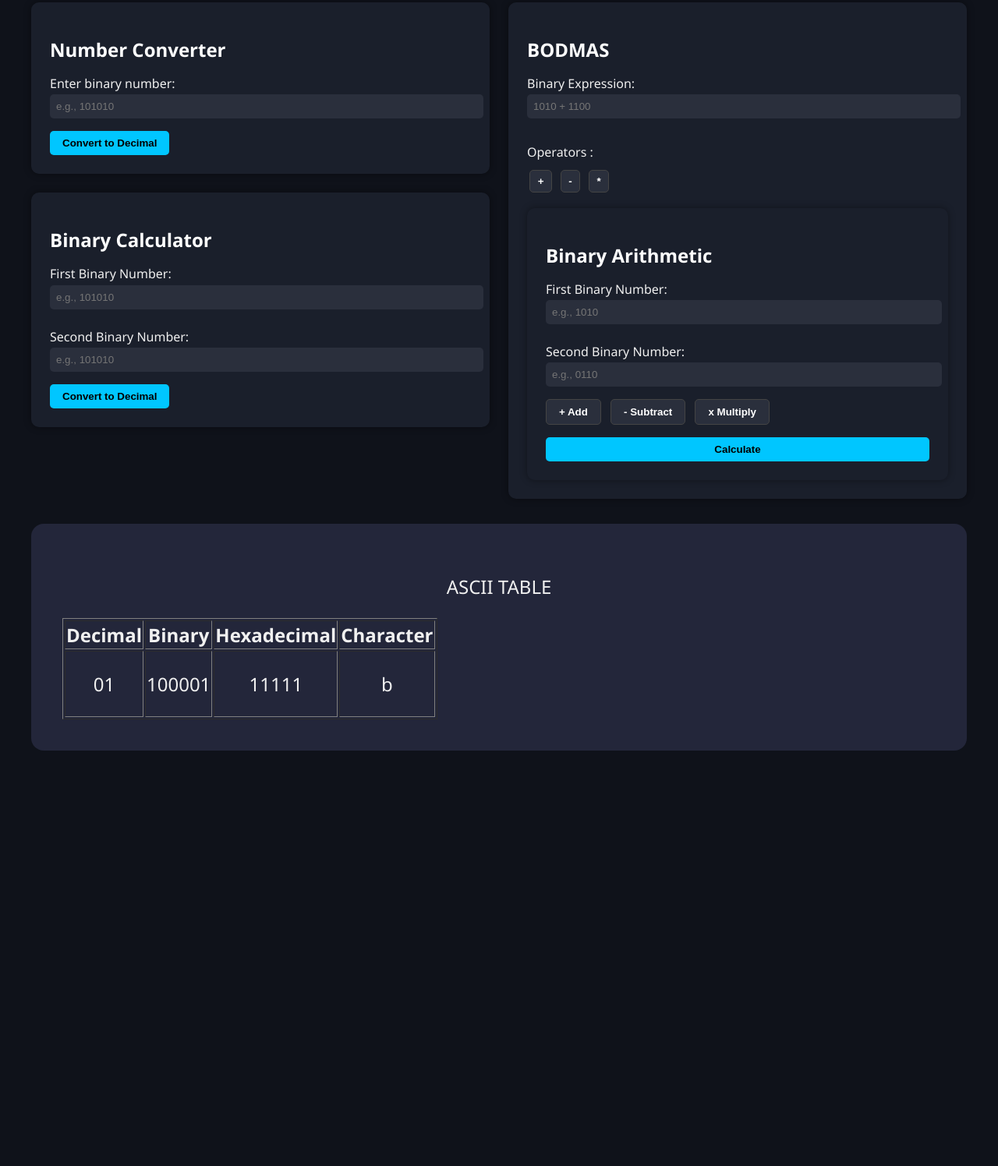
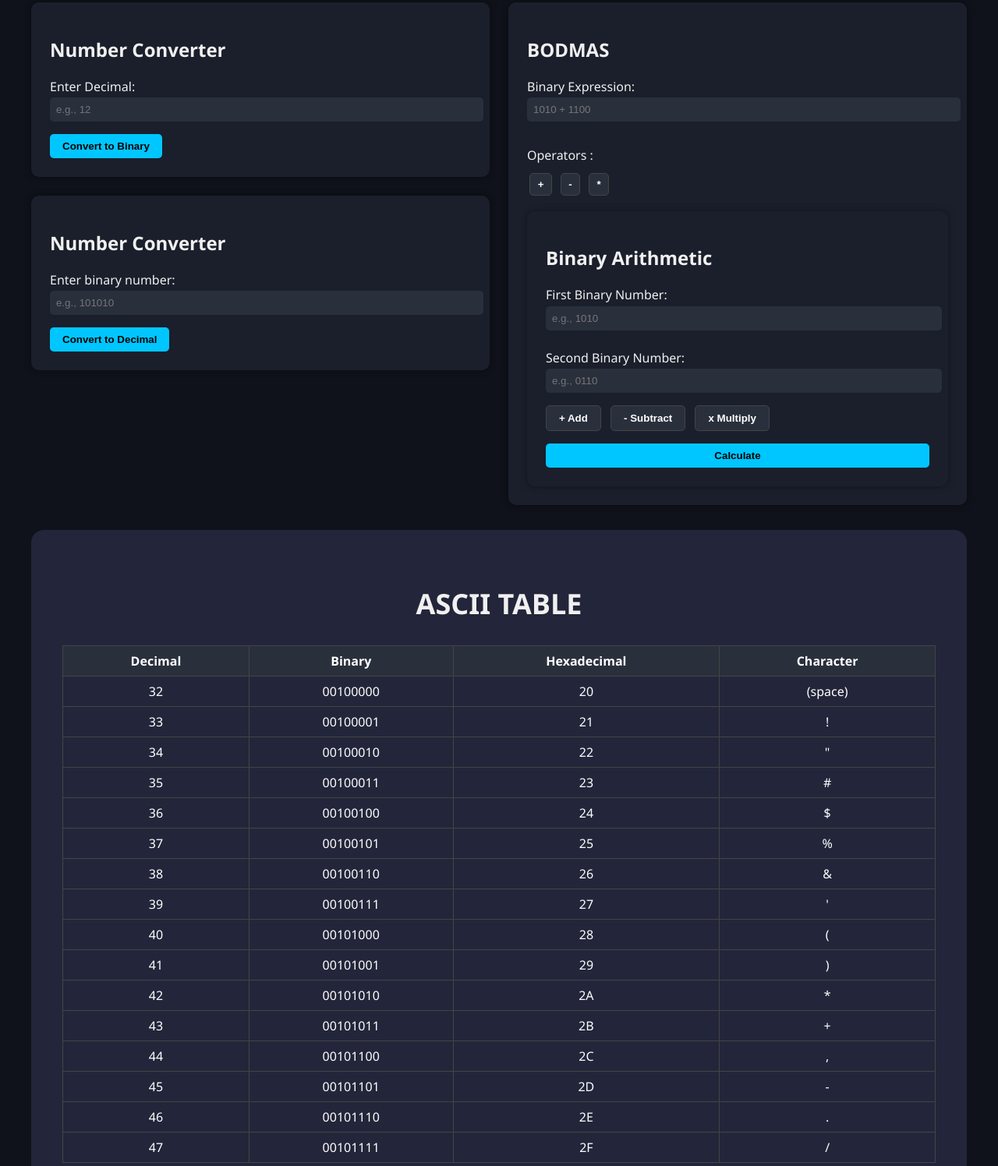
Before and after one commit to Refilwe15/Binary-decimal-conversion-codetribe, a plain HTML site: page index.html in a window 1280 px wide. Shown: the part 247-1743 px from the top of the page at 78% size. Before the commit the page ends 1262 px from the top, so only its background shows below. Drawn offline with Linux system fonts and the light colour scheme.

Commit message:
second commit

```diff
--- a/index.html
+++ b/index.html
@@ -30,22 +30,21 @@
     <div class="box">
       <section class="converter">
         <h2>Number Converter</h2>
-        <label for="binary-input">Enter binary number:</label>
-        <input id="binary-input" type="text" placeholder="e.g., 101010">
-        <button>Convert to Decimal</button>
+        <label for="binary-input">Enter Decimal:</label>
+        <input id="binary-input" type="text" placeholder="e.g., 12">
+        <button>Convert to Binary</button>
+
       </section>
     </div>
 
       <!--Binary Arithmetic-->
     <div class="box">
       <section class="converter">
-        <h2>Binary Calculator</h2>
-        <label for="first-input">First Binary Number:</label>
-        <input id="first-input" type="text" placeholder="e.g., 101010">
+        <h2>Number Converter</h2>
+        <label for="binary-input">Enter binary number:</label>
+        <input id="binary-input" type="text" placeholder="e.g., 101010">
+        <button>Convert to Decimal</button>
 
-        <label for="second-input">Second Binary Number:</label>
-        <input id="second-input" type="text" placeholder="e.g., 101010">
-        <button>Convert to Decimal</button>
       </section>
     </div>
 </div>
@@ -74,9 +73,9 @@
       <section class="arithmetic">
         <h2>Binary Arithmetic</h2>
         <label>First Binary Number:</label>
-        <input type="text" placeholder="e.g., 1010">
+        <input id="bin1" type="text" placeholder="e.g., 1010">
         <label>Second Binary Number:</label>
-        <input type="text" placeholder="e.g., 0110">
+        <input id="bin2" type="text" placeholder="e.g., 0110">
 
         <div class="operations">
           <button class="add">+ Add</button>
@@ -85,38 +84,45 @@
         </div>
 
         <button class="calculate">Calculate</button>
+        <div id="arith-result"></div>
       </section>
     </main>
 
 
-    <!--ASCII TABLE-->
+    <!-- ASCII TABLE -->
     <div class="big-box">
-            <p>ASCII TABLE</p>
-            <table border="">
-
+      <h2>ASCII TABLE</h2>
+      <table class="ascii-table">
+        <thead>
+          <tr>
             <th>Decimal</th>
             <th>Binary</th>
             <th>Hexadecimal</th>
             <th>Character</th>
-
-                <tr>
-                    <td>
-                        <p>01</p>
-
-                    </td>
-                    <td>
-                        100001
-                    </td>
-                    <td>
-                        11111
-                    </td>
-                    <td>
-                        b
-                    </td>
           </tr>
+        </thead>
+        <tbody>
+          <!-- ASCII from 32 (space) to 47 (/), you can add more -->
+          <tr><td>32</td><td>00100000</td><td>20</td><td>(space)</td></tr>
+          <tr><td>33</td><td>00100001</td><td>21</td><td>!</td></tr>
+          <tr><td>34</td><td>00100010</td><td>22</td><td>"</td></tr>
+          <tr><td>35</td><td>00100011</td><td>23</td><td>#</td></tr>
+          <tr><td>36</td><td>00100100</td><td>24</td><td>$</td></tr>
+          <tr><td>37</td><td>00100101</td><td>25</td><td>%</td></tr>
+          <tr><td>38</td><td>00100110</td><td>26</td><td>&</td></tr>
+          <tr><td>39</td><td>00100111</td><td>27</td><td>'</td></tr>
+          <tr><td>40</td><td>00101000</td><td>28</td><td>(</td></tr>
+          <tr><td>41</td><td>00101001</td><td>29</td><td>)</td></tr>
+          <tr><td>42</td><td>00101010</td><td>2A</td><td>*</td></tr>
+          <tr><td>43</td><td>00101011</td><td>2B</td><td>+</td></tr>
+          <tr><td>44</td><td>00101100</td><td>2C</td><td>,</td></tr>
+          <tr><td>45</td><td>00101101</td><td>2D</td><td>-</td></tr>
+          <tr><td>46</td><td>00101110</td><td>2E</td><td>.</td></tr>
+          <tr><td>47</td><td>00101111</td><td>2F</td><td>/</td></tr>
+        </tbody>
       </table>
-
     </div>
   </div>
+  <srcipt src="script.js"></script>
 </body>
 </html>
--- a/style.css
+++ b/style.css
@@ -1,5 +1,3 @@
-
-
 body {
   margin: 0;
   font-family: 'Segoe UI', sans-serif;
@@ -47,9 +45,6 @@ header {
   background-clip: text;
   color: transparent;
 }
-.box {
-    margin-bottom: 24px;
-}
 
 main {
   display: grid;
@@ -63,19 +58,9 @@ section {
   border-radius: 10px;
   box-shadow: 0 0 10px rgba(0,0,0,0.4);
 }
-.big-box{
-    margin: 32px 0;
-    padding: 40px;
-    background: #f5f5f5;
-    border-radius: 16px;
-    text-align: center;
-    background: #23263a;
-    font-size: 1.5rem;
-    }
-h2 {
-  margin-bottom: 1rem;
-  font-size: 1.5rem;
-  color: #ffffff;
+
+.box {
+  margin-bottom: 24px;
 }
 
 label {
@@ -83,7 +68,7 @@ label {
   margin: 0.5rem 0 0.2rem;
   font-weight: 500;
 }
-/* Selects the inputs labels */
+
 input[type="text"] {
   width: 100%;
   padding: 0.5rem;
@@ -126,22 +111,6 @@ button:hover {
   border: 1px solid #444;
 }
 
-.actions {
-  display: flex;
-  gap: 1rem;
-  margin-bottom: 1rem;
-}
-
-.output p {
-  margin: 0.3rem 0;
-}
-
-.output .binary-output {
-  color: #00e5ff;
-  font-weight: bold;
-  font-size: 1.1rem;
-}
-
 .operations button {
   margin-right: 0.5rem;
   background: #2a2f3c;
@@ -156,3 +125,35 @@ button:hover {
   color: #000;
   font-weight: bold;
 }
+
+.big-box {
+  margin: 32px 0;
+  padding: 40px;
+  background: #23263a;
+  border-radius: 16px;
+  text-align: center;
+  font-size: 1.5rem;
+  overflow-x: auto;
+}
+
+.ascii-table {
+  width: 100%;
+  margin-top: 1rem;
+  border-collapse: collapse;
+  color: #ffffff;
+  font-size: 1rem;
+}
+
+.ascii-table th,
+.ascii-table td {
+  border: 1px solid #444;
+  padding: 8px 12px;
+}
+
+.ascii-table th {
+  background: #2a2f3c;
+  font-weight: bold;
+}
+section:first-of-type {
+  margin-bottom: 0;
+}
```
Also changed, not shown: script.js (+87 -1 lines). Lines whose indentation alone changed are shown as unchanged.
